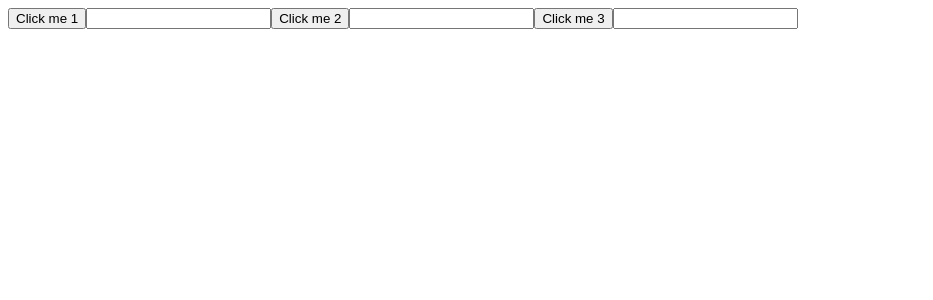
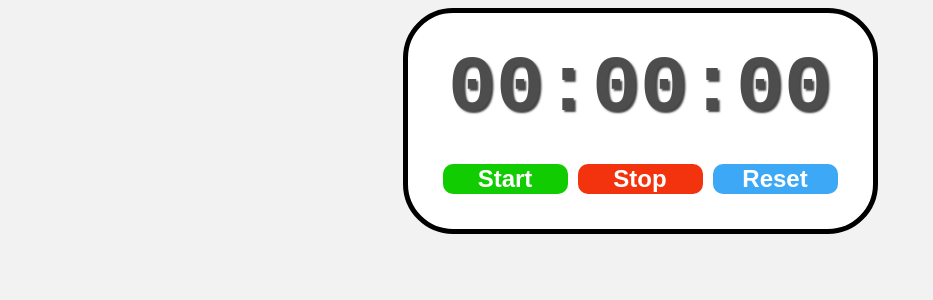
Before and after one commit to ark948/react02, a React (Vite) app: page / in a window 1280 px wide. Shown: the top 300 px of the page, without its empty margins (0-933 px from the left). Built offline with nearby package versions, Linux system fonts and the light colour scheme.

Commit message:
Stopwatch component

```diff
--- a/src/App.jsx
+++ b/src/App.jsx
@@ -1,9 +1,9 @@
-import MyComponent from "./MyComponent.jsx";
+import StopWatch from "./StopWatch.jsx";
 
 function App() {
 
     return(
-        <MyComponent />
+        <StopWatch />
     );
 }
 
--- /dev/null
+++ b/src/StopWatch.jsx
@@ -0,0 +1,60 @@
+import { useState, useEffect, useRef } from "react"
+
+function StopWatch() {
+
+    const [isRunning, setIsRunning] = useState(false);
+    const [elapsedTime, setElapsedTime] = useState(0);
+    const intervalIdRef = useRef(null);
+    const startTimeRef = useRef(0);
+
+    useEffect(() => {
+        if (isRunning) {
+            // if stopwatch is running, move time forward
+            intervalIdRef.current = setInterval(() => {
+                setElapsedTime(Date.now() - startTimeRef.current);
+            }, 10);
+        }
+
+        return () => {
+            clearInterval(intervalIdRef.current);
+        }
+    }, [isRunning]);
+    // when this component is mounted, and every time isRunning changes, perform this side code
+
+    function start() {
+        setIsRunning(true);
+        startTimeRef.current = Date.now() - elapsedTime;
+
+    }
+    function stop() {
+        setIsRunning(false);
+    }
+    function reset() {
+        setElapsedTime(0);
+        setIsRunning(false);
+    }
+    function formatTime() {
+        let hours = Math.floor(elapsedTime / (1000 * 60 * 60));
+        let minutes = Math.floor(elapsedTime / (1000 * 60) % 60);
+        let seconds = Math.floor(elapsedTime / (1000) % 60);
+        let milliseconds = Math.floor((elapsedTime % 1000) / 10);
+        hours = String(hours).padStart(2, "0");
+        minutes = String(minutes).padStart(2, "0");
+        seconds = String(seconds).padStart(2, "0");
+        milliseconds = String(milliseconds).padStart(2, "0");
+        return `${minutes}:${seconds}:${milliseconds}`;
+    }
+
+    return(
+        <div className="stopwatch">
+            <div className="display">{formatTime()}</div>
+            <div className="controls">
+                <button className="start-button" onClick={start}>Start</button>
+                <button className="stop-button" onClick={stop}>Stop</button>
+                <button className="reset-button" onClick={reset}>Reset</button>
+            </div>
+        </div>
+    );
+}
+
+export default StopWatch
--- a/src/index.css
+++ b/src/index.css
@@ -1,4 +1,62 @@
-.box {
-    border: 3px solid;
-    padding: 25px;
+body {
+    display: flex;
+    flex-direction: column;
+    align-items: center;
+    background-color: hsl(0, 0%, 95%);
 }
+
+.stopwatch {
+    display: flex;
+    flex-direction: column;
+    align-items: center;
+    border: 5px solid;
+    border-radius: 50px;
+    background-color: white;
+    padding: 30px;
+}
+
+.display {
+    font-size: 5rem;
+    font-family: monospace;
+    font-weight: bold;
+    color: hsl(0, 0%, 30%);
+    text-shadow: 2px 2px 2px hsla(0, 0%, 0%, 0.75);
+    margin-bottom: 25px;
+}
+
+.controls button {
+    font-size: 1.5rem;
+    font-weight: bold;
+    padding: 1px 20px;
+    margin: 5px;
+    min-width: 125px;
+    border: none;
+    border-radius: 10px;
+    cursor: pointer;
+    color: white;
+    transition: background-color 0.5s ease;
+}
+
+.start-button {
+    background-color: hsl(115, 100%, 40%);
+}
+
+.start-button:hover {
+    background-color: hsl(115, 100%, 35%);
+}
+
+.stop-button {
+    background-color: hsl(10, 90%, 50%);
+}
+
+.stop-button:hover {
+    background-color: hsl(10, 90%, 45%);
+}
+
+.reset-button {
+    background-color: hsl(205, 90%, 60%);
+}
+
+.reset-button:hover {
+    background-color: hsl(205, 90%, 55%);
+}
```
